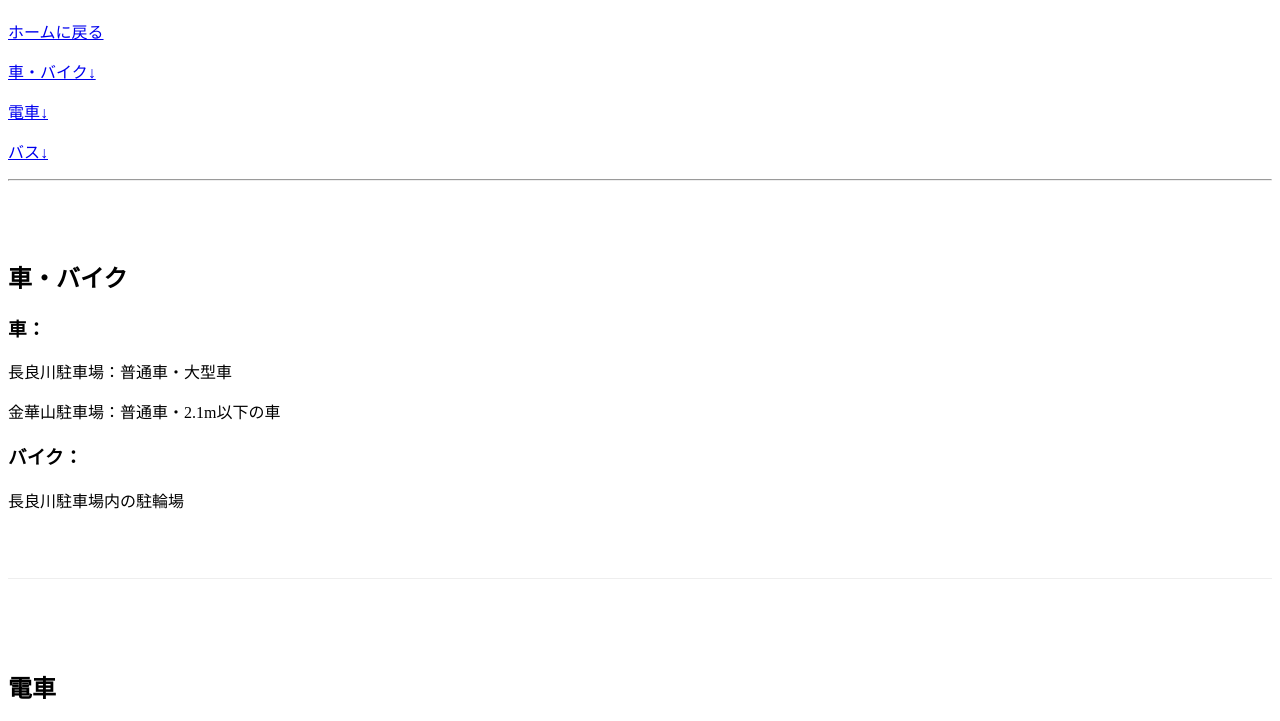
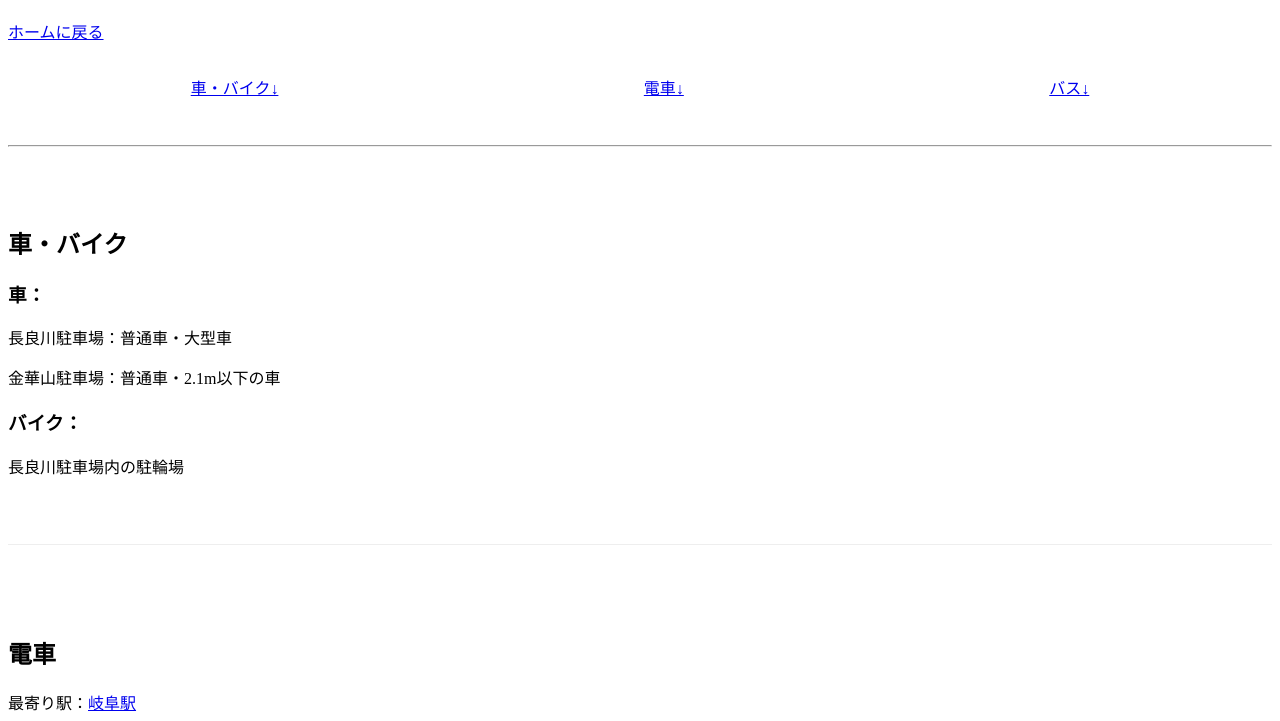
Before and after one commit to s1f10250084/team-project, a plain HTML site: page access.html in a window 1280 px wide. Shown: the part 70-791 px from the top of the page. Drawn offline with Linux system fonts and the light colour scheme.

Commit message:
Update access.css

```diff
--- a/css/access.css
+++ b/css/access.css
@@ -11,3 +11,9 @@ section {
     margin-bottom: 20px;
     border-bottom: 1px solid #eee;
 }
+.main-navigation {
+    display: flex;
+    justify-content: space-around;
+    align-items: center;
+    margin-bottom: 30px;
+}
```
